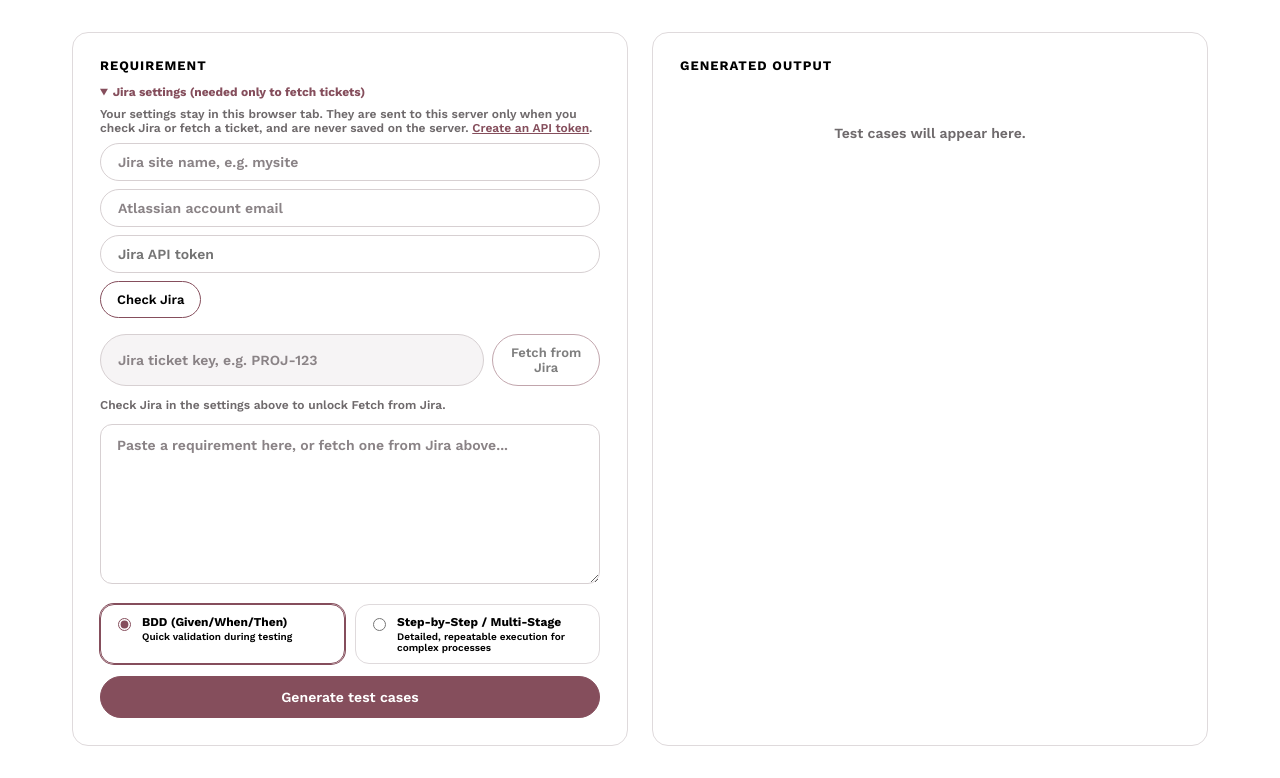
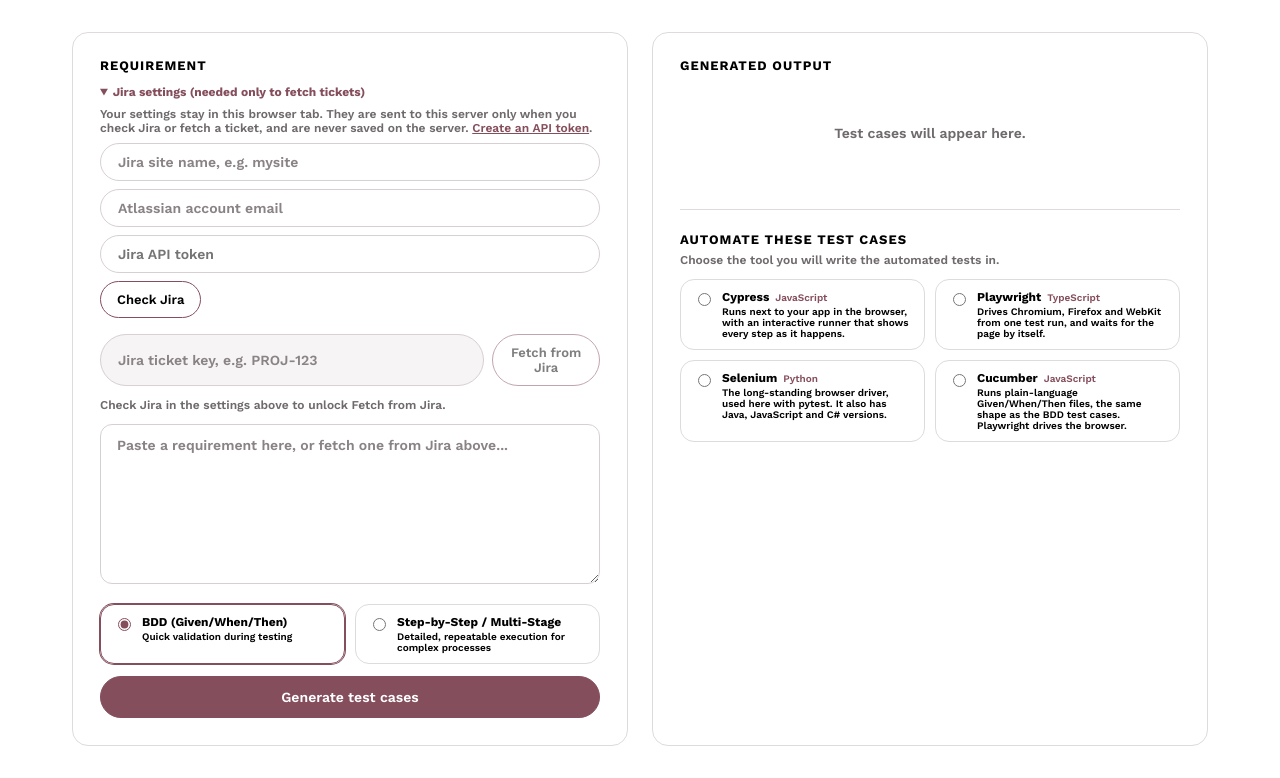
Before and after one commit to stephanieesha/AI-Test-Case-Generator, a Flask app: page / in a window 1280 px wide. Shown: the part 76-854 px from the top of the page. Run offline with Flask 3, Linux system fonts and the light colour scheme.

Commit message:
Add an e2e tool selector

```diff
--- a/src/app.py
+++ b/src/app.py
@@ -22,6 +22,7 @@ load_dotenv()
 
 from flask import Flask, jsonify, render_template, request
 
+from e2e_tools import E2E_TOOLS
 from generator import STYLES, TestCaseGenerator
 from limits import check_generation_allowed, client_ip, max_requirement_chars
 from jira_client import JiraClient, JiraError
@@ -60,7 +61,7 @@ def robots():
 
 @app.route("/")
 def index():
-    return render_template("index.html")
+    return render_template("index.html", e2e_tools=E2E_TOOLS)
 
 
 JIRA_SWITCHED_OFF_MESSAGE = "Jira lookup is turned off on this public copy of the app - paste the requirement instead"
--- /dev/null
+++ b/src/e2e_tools.py
@@ -0,0 +1,29 @@
+"""
+The end-to-end tools the page can set up: the choices in the "Automate these test cases" box.
+
+Each tool has the language its steps are written for and one line on what it is good at. The tools
+are listed in the order the page shows them.
+"""
+
+E2E_TOOLS = {
+    "cypress": {
+        "name": "Cypress",
+        "language": "JavaScript",
+        "summary": "Runs next to your app in the browser, with an interactive runner that shows every step as it happens.",
+    },
+    "playwright": {
+        "name": "Playwright",
+        "language": "TypeScript",
+        "summary": "Drives Chromium, Firefox and WebKit from one test run, and waits for the page by itself.",
+    },
+    "selenium": {
+        "name": "Selenium",
+        "language": "Python",
+        "summary": "The long-standing browser driver, used here with pytest. It also has Java, JavaScript and C# versions.",
+    },
+    "cucumber": {
+        "name": "Cucumber",
+        "language": "JavaScript",
+        "summary": "Runs plain-language Given/When/Then files, the same shape as the BDD test cases. Playwright drives the browser.",
+    },
+}
--- a/templates/index.html
+++ b/templates/index.html
@@ -194,6 +194,30 @@
     }
     .validation-title { font-size: 13px; font-weight: 700; margin-top: 8px; }
     .validation-box ul { margin: 4px 0 0; padding-left: 18px; font-size: 13px; }
+    .e2e-box { margin-top: 28px; padding-top: 22px; border-top: 1px solid var(--border); }
+    .e2e-title {
+      font-size: 13px;
+      font-weight: 700;
+      text-transform: uppercase;
+      letter-spacing: 0.08em;
+    }
+    .e2e-note { color: var(--muted); font-size: 12px; margin: 6px 0 12px; }
+    .e2e-tools { display: grid; grid-template-columns: 1fr 1fr; gap: 10px; }
+    .e2e-tool {
+      display: flex;
+      align-items: flex-start;
+      gap: 8px;
+      padding: 10px 12px;
+      border: 1px solid var(--border);
+      border-radius: 14px;
+      cursor: pointer;
+      font-size: 12px;
+    }
+    .e2e-tool:has(input:checked) { border-color: var(--accent); box-shadow: 0 0 0 1px var(--accent); }
+    .e2e-tool input { margin-top: 3px; accent-color: var(--accent); }
+    .e2e-tool strong { font-size: 12px; font-weight: 700; }
+    .e2e-language { color: var(--accent); font-size: 10px; margin-left: 6px; }
+    .e2e-tool-about { display: block; color: var(--text); font-size: 10px; margin-top: 2px; }
   </style>
 </head>
 <body>
@@ -245,6 +269,22 @@
       <h2>Generated output</h2>
       <div id="output">
         <div class="empty-state">Test cases will appear here.</div>
+      </div>
+
+      <div class="e2e-box">
+        <div class="e2e-title">Automate these test cases</div>
+        <p class="e2e-note">Choose the tool you will write the automated tests in.</p>
+        <div class="e2e-tools">
+          {% for tool_id, tool in e2e_tools.items() %}
+          <label class="e2e-tool">
+            <input type="radio" name="e2e_tool" value="{{ tool_id }}" />
+            <div>
+              <strong>{{ tool.name }}</strong><span class="e2e-language">{{ tool.language }}</span>
+              <span class="e2e-tool-about">{{ tool.summary }}</span>
+            </div>
+          </label>
+          {% endfor %}
+        </div>
       </div>
     </div>
   </div>
```
Also changed, not shown: tests/test_e2e_tools.py (added, +117 -0 lines).
